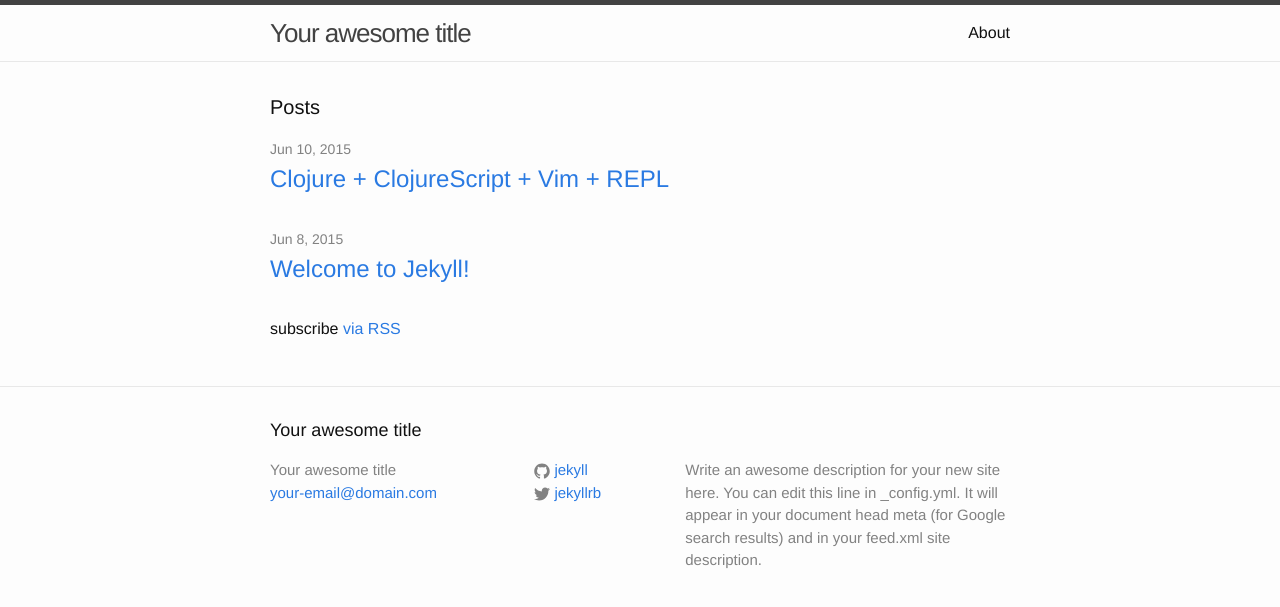
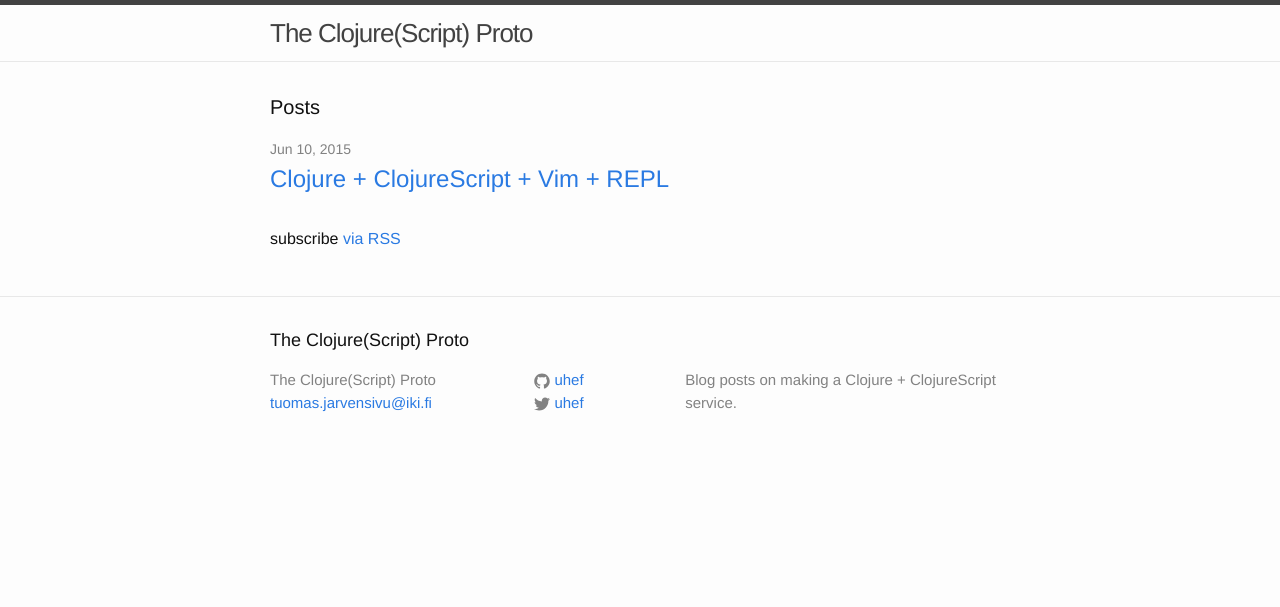
Before and after one commit to uhef/cljproto-blog, a Jekyll site: the page built from index.html, in a window 1280 px wide. Shown: the top 607 px of the page. Built offline with Jekyll 4.4.1, drawn with Linux system fonts in a browser that asks for light colours.

Commit message:
Remove excess material and update details

```diff
--- a/_config.yml
+++ b/_config.yml
@@ -1,14 +1,12 @@
 # Site settings
-title: Your awesome title
-email: your-email@domain.com
+title: The Clojure(Script) Proto
+email: tuomas.jarvensivu@iki.fi
 description: > # this means to ignore newlines until "baseurl:"
-  Write an awesome description for your new site here. You can edit this
-  line in _config.yml. It will appear in your document head meta (for
-  Google search results) and in your feed.xml site description.
+  Blog posts on making a Clojure + ClojureScript service.
 baseurl: "" # the subpath of your site, e.g. /blog/
 url: "http://yourdomain.com" # the base hostname & protocol for your site
-twitter_username: jekyllrb
-github_username:  jekyll
+twitter_username: uhef
+github_username:  uhef
 
 # Build settings
 markdown: kramdown
--- a/_posts/2015-06-08-welcome-to-jekyll.markdown
+++ /dev/null
@@ -1,25 +0,0 @@
----
-layout: post
-title:  "Welcome to Jekyll!"
-date:   2015-06-08 22:39:02
-categories: jekyll update
----
-You’ll find this post in your `_posts` directory. Go ahead and edit it and re-build the site to see your changes. You can rebuild the site in many different ways, but the most common way is to run `jekyll serve --watch`, which launches a web server and auto-regenerates your site when a file is updated.
-
-To add new posts, simply add a file in the `_posts` directory that follows the convention `YYYY-MM-DD-name-of-post.ext` and includes the necessary front matter. Take a look at the source for this post to get an idea about how it works.
-
-Jekyll also offers powerful support for code snippets:
-
-{% highlight ruby %}
-def print_hi(name)
-  puts "Hi, #{name}"
-end
-print_hi('Tom')
-#=> prints 'Hi, Tom' to STDOUT.
-{% endhighlight %}
-
-Check out the [Jekyll docs][jekyll] for more info on how to get the most out of Jekyll. File all bugs/feature requests at [Jekyll’s GitHub repo][jekyll-gh]. If you have questions, you can ask them on [Jekyll’s dedicated Help repository][jekyll-help].
-
-[jekyll]:      http://jekyllrb.com
-[jekyll-gh]:   https://github.com/jekyll/jekyll
-[jekyll-help]: https://github.com/jekyll/jekyll-help
```
Also changed, not shown: about.md (deleted, +0 -11 lines).
